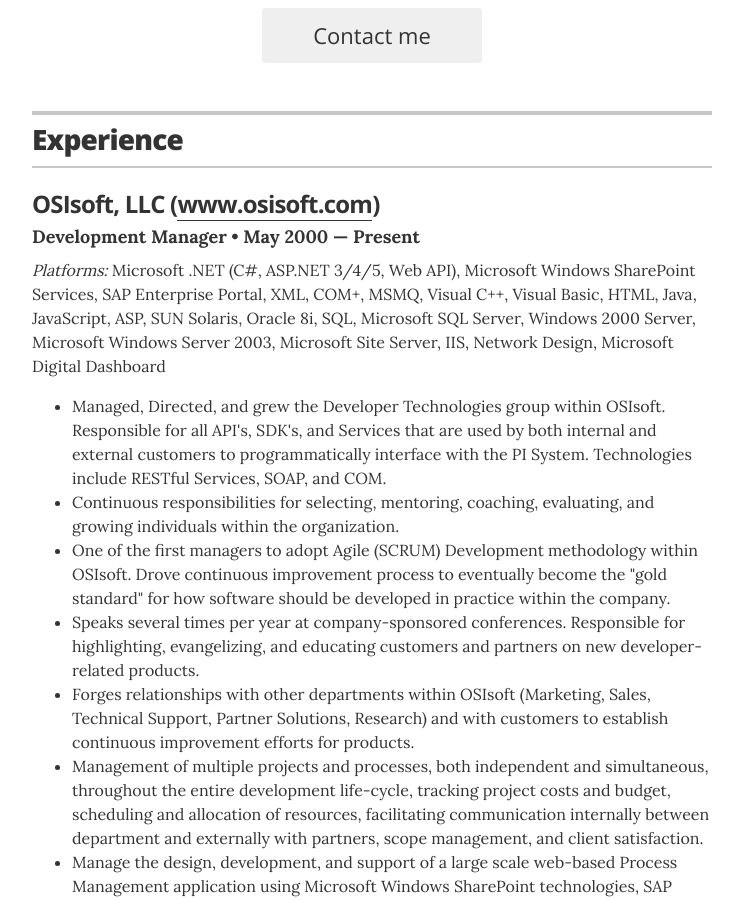
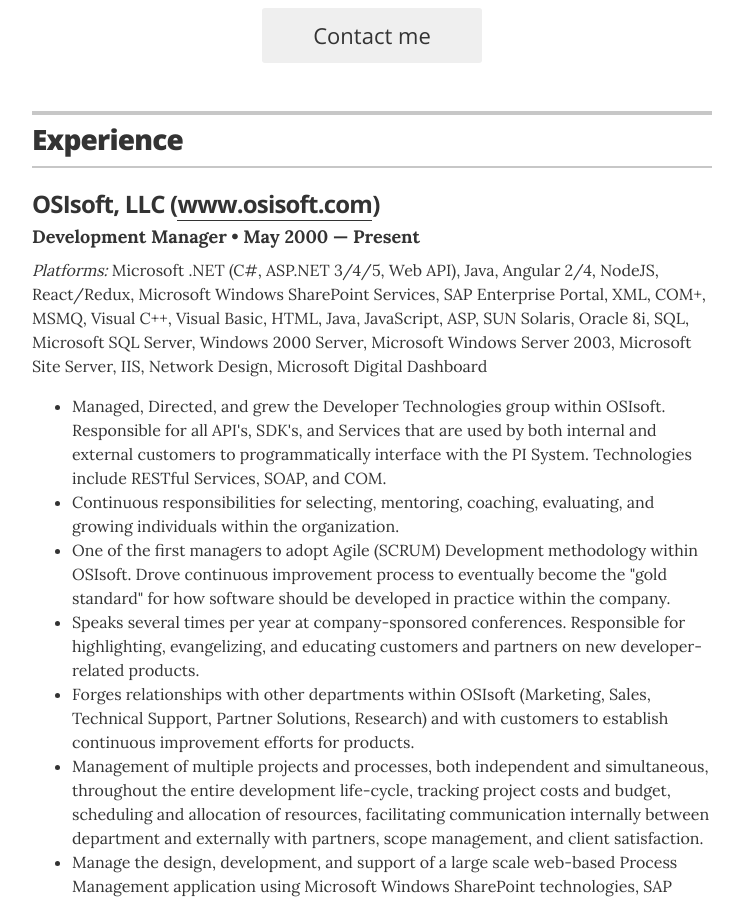
Before and after one commit to Sloveez/sloveez.github.io, a Jekyll site: the page built from index.html, in a window 1280 px wide and 900 px high, scrolled down 661 px. Shown: the whole window, without its empty margins (268-1011 px from the left). Built offline with Jekyll 4.4.1, drawn with Linux system fonts in a browser that asks for light colours.

Commit message:
Update experience.yml

```diff
--- a/_data/experience.yml
+++ b/_data/experience.yml
@@ -3,7 +3,7 @@
   start: May 2000
   end: Present
   title: Development Manager
-  platforms: Microsoft .NET (C#, ASP.NET 3/4/5, Web API), Microsoft Windows SharePoint Services, SAP Enterprise Portal, XML, COM+, MSMQ, Visual C++, Visual Basic, HTML, Java, JavaScript, ASP, SUN Solaris, Oracle 8i, SQL, Microsoft SQL Server, Windows 2000 Server, Microsoft Windows Server 2003, Microsoft Site Server, IIS, Network Design, Microsoft Digital Dashboard
+  platforms: Microsoft .NET (C#, ASP.NET 3/4/5, Web API), Java, Angular 2/4, NodeJS, React/Redux, Microsoft Windows SharePoint Services, SAP Enterprise Portal, XML, COM+, MSMQ, Visual C++, Visual Basic, HTML, Java, JavaScript, ASP, SUN Solaris, Oracle 8i, SQL, Microsoft SQL Server, Windows 2000 Server, Microsoft Windows Server 2003, Microsoft Site Server, IIS, Network Design, Microsoft Digital Dashboard
   achievements:
     - Managed, Directed, and grew the Developer Technologies group within OSIsoft. Responsible for all API's, SDK's, and Services that are used by both internal and external customers to programmatically interface with the PI System. Technologies include RESTful Services, SOAP, and COM.
     - Continuous responsibilities for selecting, mentoring, coaching, evaluating, and growing individuals within the organization.
```
